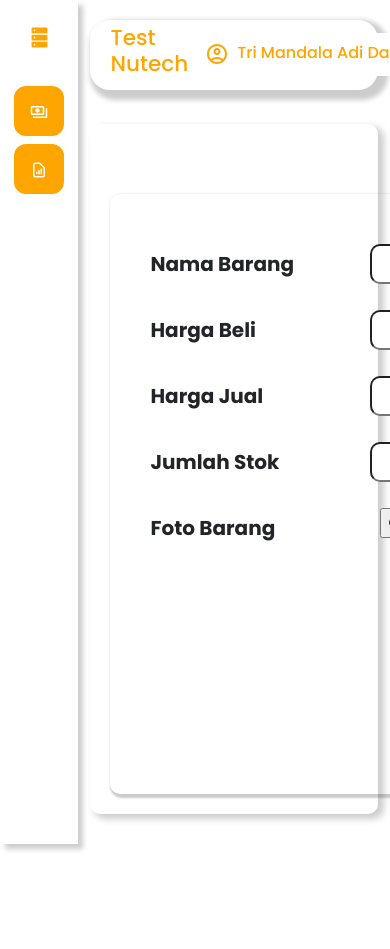
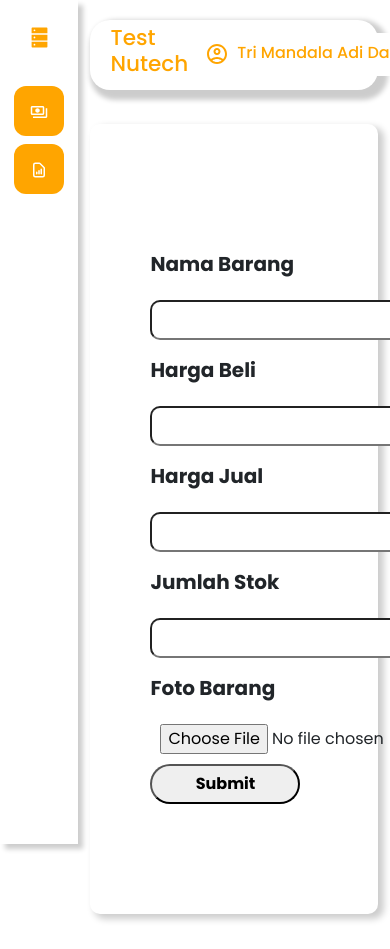
Before and after one commit to mandalaad/React-CRUD, a React (Create React App) app: page /react-crud/input in a window 390 px wide. Shown: the top 949 px of the page. Before the commit the page ends 849 px from the top, so only its background shows below. Built offline with nearby package versions, Linux system fonts and the light colour scheme.

Commit message:
fix tampilan

```diff
--- a/src/components/Input/Inputdata.jsx
+++ b/src/components/Input/Inputdata.jsx
@@ -129,6 +129,7 @@ function Inputdata() {
                 <div className="field">
                     <p>Foto Barang</p>
                     <input
+                    className='foto'
                     type="file"
                     name='file'
                     onChange={handleFileChange} />
--- a/src/components/Input/inputstyle.css
+++ b/src/components/Input/inputstyle.css
@@ -2,7 +2,6 @@
   width: 550px;
   height: 600px;
   margin: auto;
-  box-shadow: 2px 2px 2px 2px rgba(0, 0, 0, 0.2);
   margin-top: 50px;
   border-radius: 10px;
   padding: 40px;
@@ -36,4 +35,16 @@
   height: 40px;
   border-radius: 20px;
   font-weight: 700;
+}
+
+@media screen and (max-width: 768px) {
+  .inputdata {
+    height: 700px;
+  }
+  .inputdata .field {
+    display: block;
+  }
+  .inputdata .button {
+    justify-content: start;
+  }
 }/*# sourceMappingURL=inputstyle.css.map */
--- a/src/components/Input/inputstyle.scss
+++ b/src/components/Input/inputstyle.scss
@@ -2,7 +2,7 @@
     width: 550px;
     height: 600px;
     margin: auto;
-    box-shadow: 2px 2px 2px 2px rgba(0, 0, 0, .2);
+    // box-shadow: 2px 2px 2px 2px rgba(0, 0, 0, .2);
     margin-top: 50px;
     border-radius: 10px;
     padding: 40px;
@@ -37,3 +37,16 @@
         }
     }
 }
+
+//media query
+@media screen and (max-width: 768px) {
+    .inputdata {
+        height: 700px;
+        .field {
+            display: block;
+        }
+        .button {
+            justify-content: start;
+        }
+    }
+}
```
Also changed, not shown: 1 other file (tests, documents, lock files or other folders).
